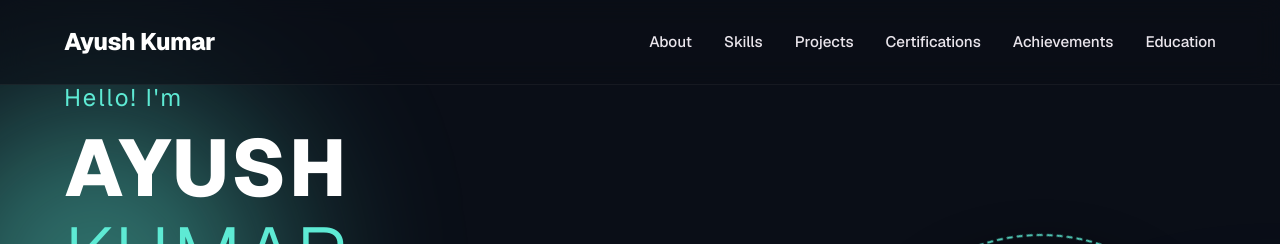
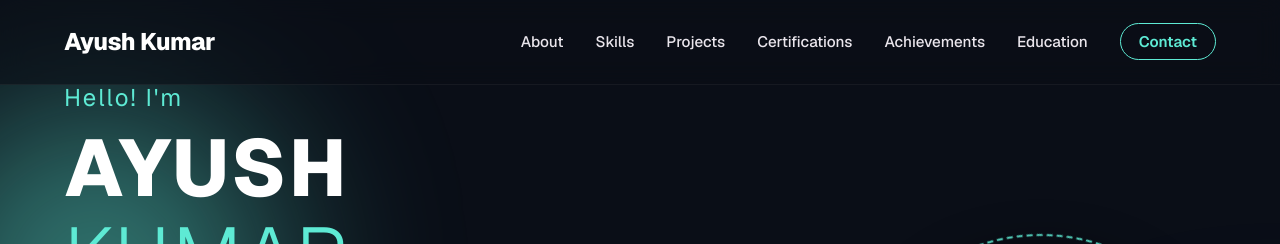
Before and after one commit to Ayush12708/My_Portfolio, a Django app: page / in a window 1280 px wide; the page is wider, and only the part inside the window is pictured. Shown: the top 244 px of that part. Run offline with Django 5.2, Linux system fonts and the light colour scheme; data comes from the database, SQL or seed files in the repository.

Commit message:
Add Contact button to primary Navbar

```diff
--- a/portfolio/static/portfolio/style.css
+++ b/portfolio/static/portfolio/style.css
@@ -81,6 +81,25 @@ nav a::after {
     left: 0;
     background-color: var(--accent-color);
     transition: width 0.3s ease;
+}
+
+.nav-btn {
+    border: 1px solid var(--accent-color);
+    padding: 8px 18px !important;
+    border-radius: 20px;
+    color: var(--accent-color) !important;
+    transition: all 0.3s ease;
+    font-weight: 600;
+}
+
+.nav-btn:hover {
+    background: var(--accent-color);
+    color: #000 !important;
+    box-shadow: 0 5px 15px rgba(0, 245, 212, 0.3);
+}
+
+.nav-btn::after {
+    display: none;
 }
 
 nav a:hover::after {
--- a/portfolio/templates/portfolio/index.html
+++ b/portfolio/templates/portfolio/index.html
@@ -25,7 +25,7 @@
                 <li><a href="#certifications">Certifications</a></li>
                 <li><a href="#achievements">Achievements</a></li>
                 <li><a href="#education">Education</a></li>
-
+                <li><a href="#contact" class="nav-btn">Contact</a></li>
             </ul>
         </nav>
     </header>
@@ -229,7 +229,7 @@
 
 
 
-    <footer>
+    <footer id="contact">
         <h2>Let's Connect</h2>
         <div class="footer-links">
             {% for link in links %}
```
